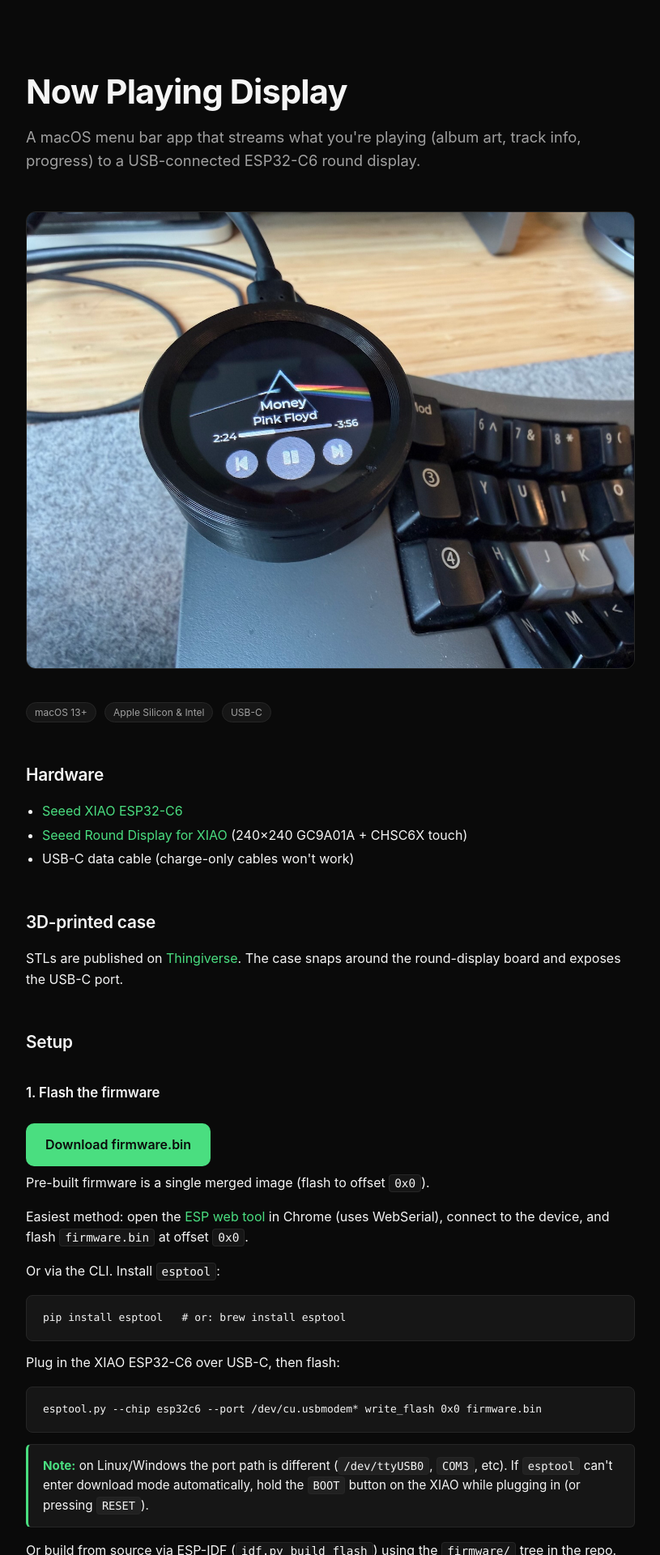
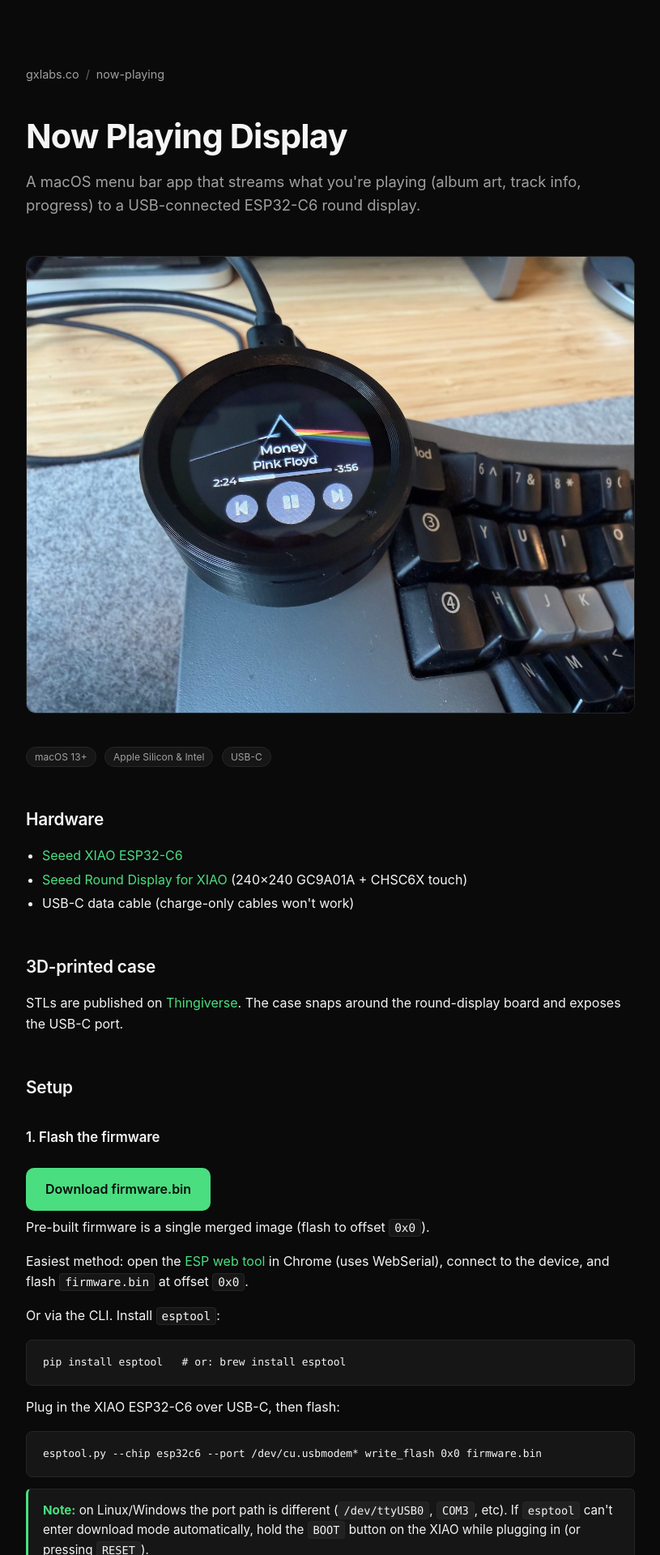
Before and after one commit to gxlabs/gxlabs.github.io, a Jekyll site: the page now-playing/index.html, which Jekyll copies as it is, in a window 1280 px wide. Shown: the top 1920 px of the page at 81% size, without its empty margins (232-1047 px from the left). Built offline with Jekyll 4.4.1, drawn with Linux system fonts in a browser that asks for light colours.

Commit message:
Add breadcrumb to main page

```diff
--- a/now-playing/index.html
+++ b/now-playing/index.html
@@ -27,6 +27,14 @@
     margin: 0 auto;
     padding: 80px 24px 120px;
   }
+  .breadcrumbs {
+    font-size: 0.9rem;
+    color: var(--muted);
+    margin: 0 0 32px;
+  }
+  .breadcrumbs a { color: var(--muted); }
+  .breadcrumbs a:hover { color: var(--accent); }
+  .breadcrumbs .sep { margin: 0 8px; opacity: 0.6; }
   h1 {
     font-size: 2.6rem;
     font-weight: 700;
@@ -171,6 +179,9 @@
 </head>
 <body>
 <main>
+  <nav class="breadcrumbs" aria-label="Breadcrumb">
+    <a href="/">gxlabs.co</a><span class="sep">/</span><span aria-current="page">now-playing</span>
+  </nav>
   <h1>Now Playing Display</h1>
   <p class="tagline">A macOS menu bar app that streams what you're playing (album art, track info, progress) to a USB-connected ESP32-C6 round display.</p>
 
```
